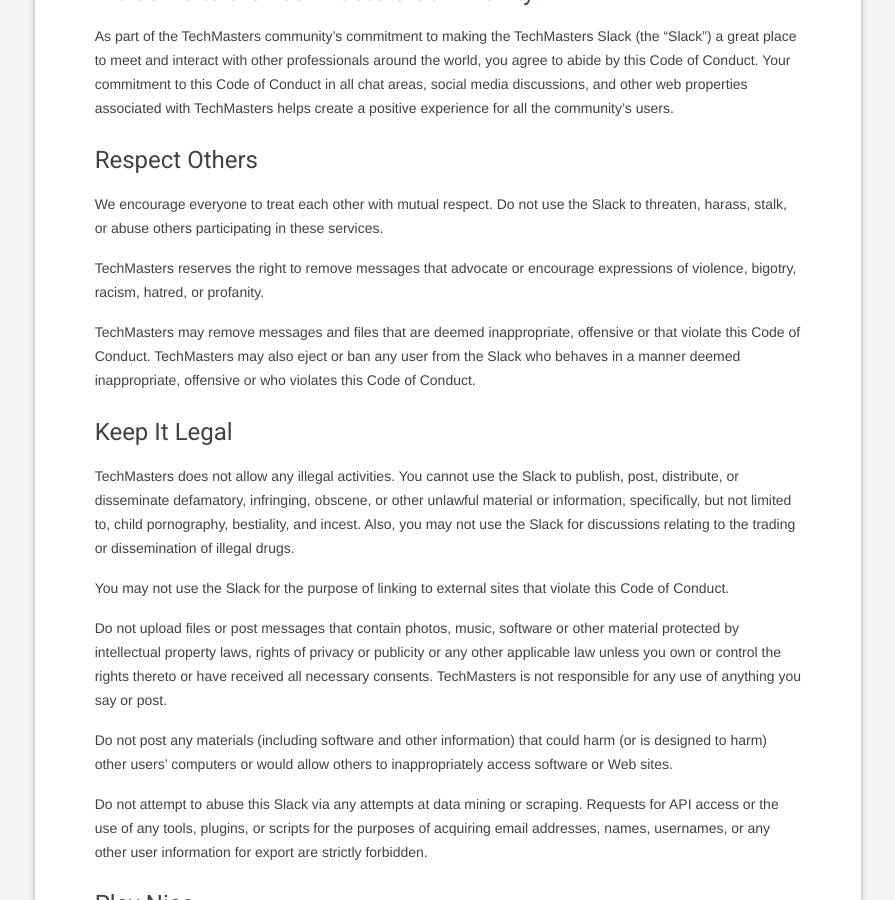
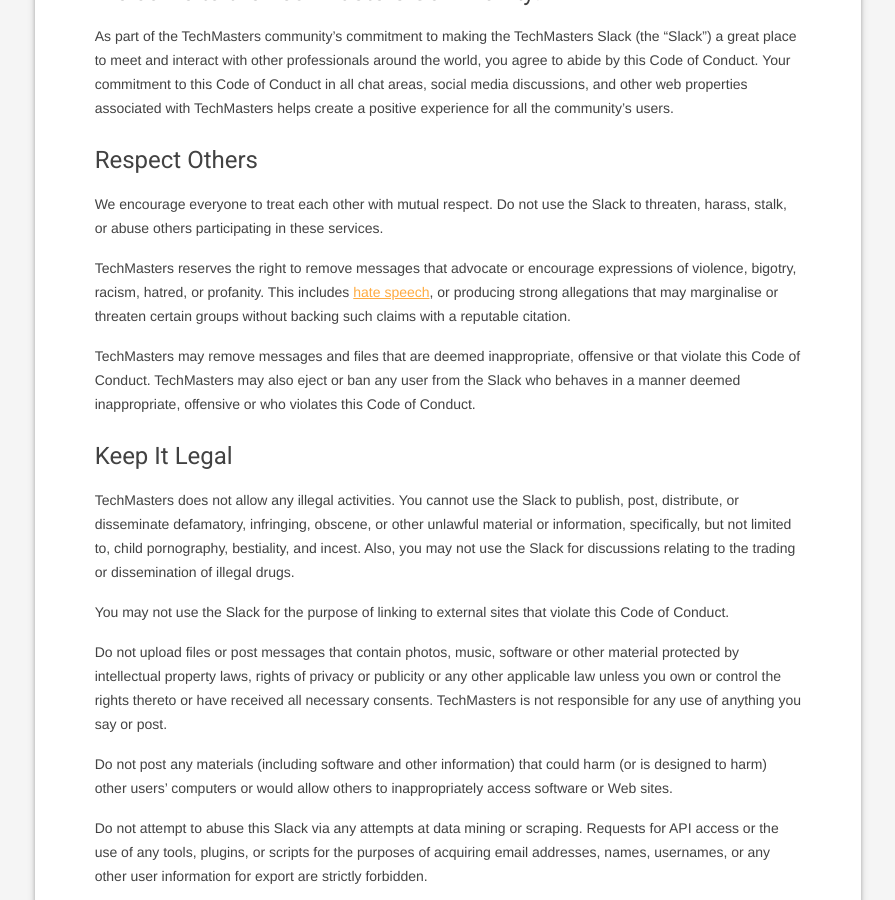
Before and after one commit to TechnologyMasters/techmasters.chat, a Jekyll site: the page built from conduct/index.md, in a window 1280 px wide and 900 px high, scrolled down 302 px. Shown: the whole window, without its empty margins (192-1087 px from the left). Built offline with Jekyll 4.4.1, drawn with Linux system fonts in a browser that asks for light colours; comment, search, counter and statistics services are not loaded.

Commit message:
feat(conduct): add respectful conduct terms
- add verbiage for hate speech or allegations

```diff
--- a/conduct/index.md
+++ b/conduct/index.md
@@ -14,7 +14,7 @@
 
 We encourage everyone to treat each other with mutual respect. Do not use the Slack to threaten, harass, stalk, or abuse others participating in these services.
 
-TechMasters reserves the right to remove messages that advocate or encourage expressions of violence, bigotry, racism, hatred, or profanity.
+TechMasters reserves the right to remove messages that advocate or encourage expressions of violence, bigotry, racism, hatred, or profanity. This includes [hate speech](https://en.wikipedia.org/wiki/Hate_speech), or producing strong allegations that may marginalise or threaten certain groups without backing such claims with a reputable citation.
 
 TechMasters may remove messages and files that are deemed inappropriate, offensive or that violate this Code of Conduct. TechMasters may also eject or ban any user from the Slack who behaves in a manner deemed inappropriate, offensive or who violates this Code of Conduct.
 
```
